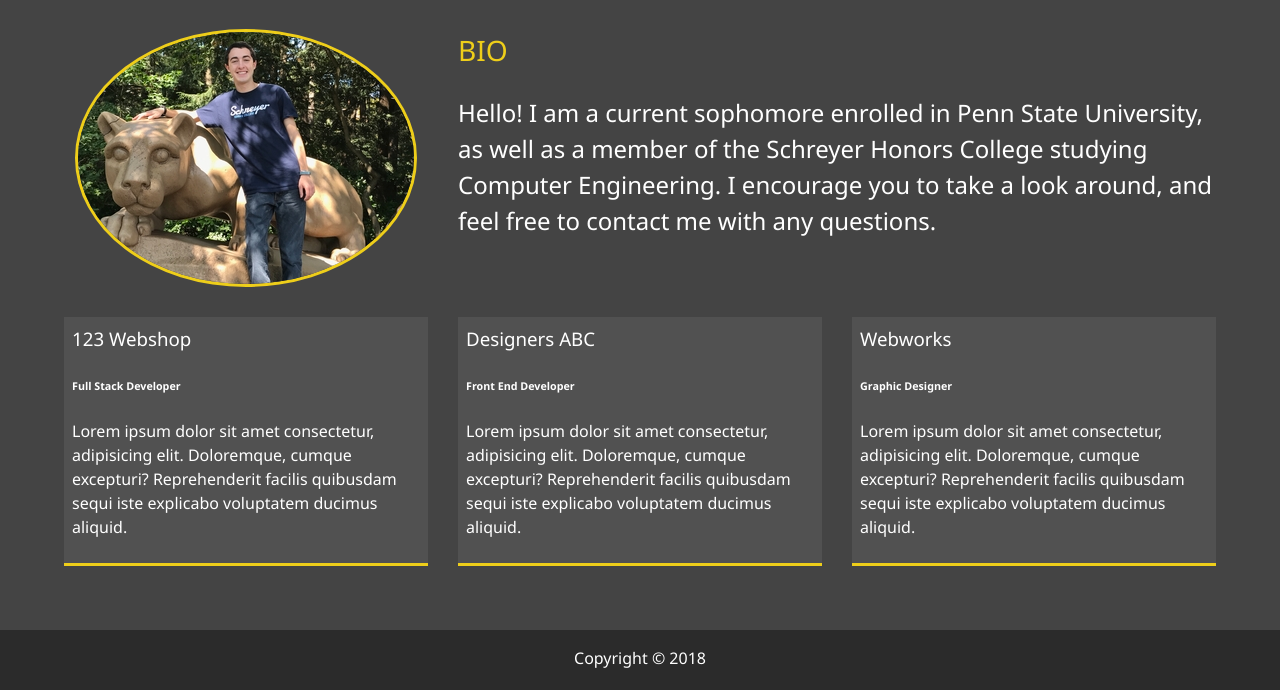
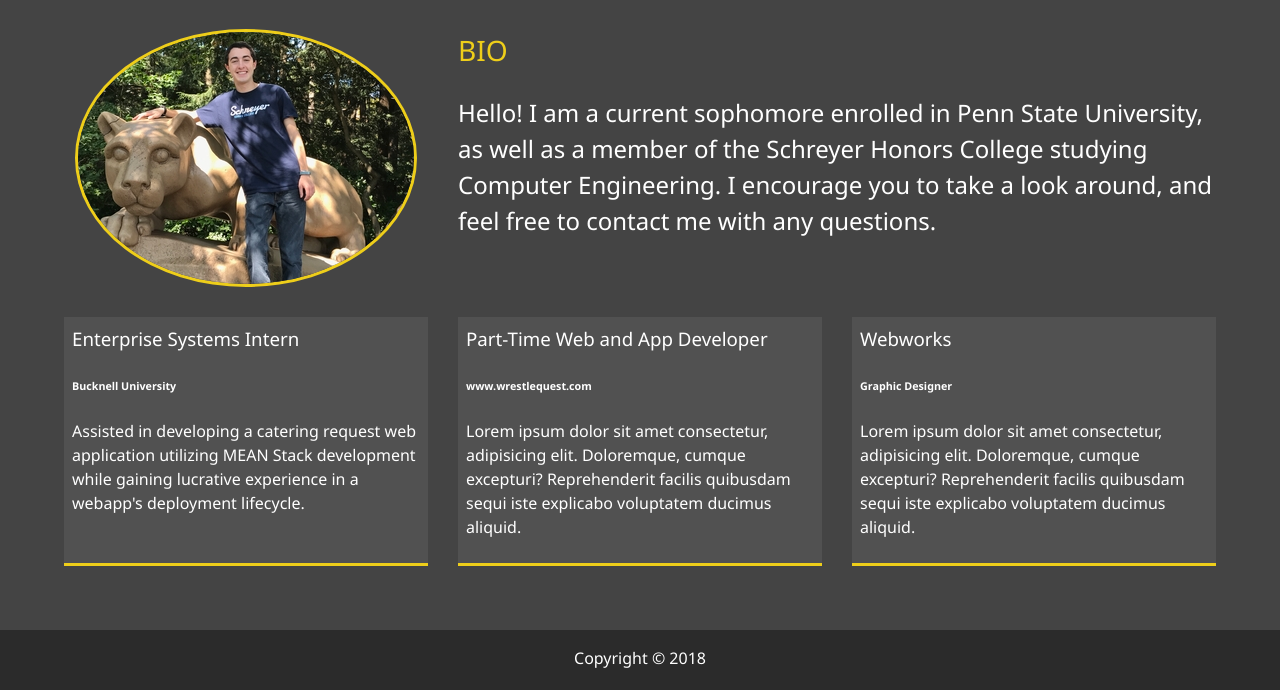
Before and after one commit to nro337/modern_portfolio, a website: page docs/about.html in a window 1280 px wide. Shown: the part 253-943 px from the top of the page. Drawn offline with Linux system fonts and the light colour scheme.

```diff
--- a/docs/about.html
+++ b/docs/about.html
@@ -67,15 +67,16 @@
             </div>
 
             <div class="job job-1">
-                <h3>123 Webshop</h3>
-                <h6>Full Stack Developer</h6>
-                <p>Lorem ipsum dolor sit amet consectetur, adipisicing elit. Doloremque, cumque excepturi? Reprehenderit
-                    facilis quibusdam sequi iste explicabo voluptatem ducimus aliquid.</p>
+                <h3>Enterprise Systems Intern</h3>
+                <h6>Bucknell University</h6>
+                <p>Assisted in developing a catering request web application utilizing MEAN Stack development while gaining
+                    lucrative experience in a webapp's deployment lifecycle.
+                </p>
             </div>
 
             <div class="job job-2">
-                <h3>Designers ABC</h3>
-                <h6>Front End Developer</h6>
+                <h3>Part-Time Web and App Developer</h3>
+                <h6><a href="https://www.wrestlequest.com" target="_blank">www.wrestlequest.com</a></h6>
                 <p>Lorem ipsum dolor sit amet consectetur, adipisicing elit. Doloremque, cumque excepturi? Reprehenderit
                     facilis quibusdam sequi iste explicabo voluptatem ducimus aliquid.</p>
             </div>
```
Also changed, not shown: docs/contact.html (+4 -3 lines), dist/about.html (deleted), dist/contact.html (deleted), dist/img/background.jpg (deleted), dist/img/portrait.jpg (deleted), dist/img/portrait_small.jpg (deleted), dist/img/projects/project1.jpg (deleted), dist/img/projects/project2.jpg (deleted), dist/img/projects/project3.jpg (deleted), dist/img/projects/project4.jpg (deleted), dist/img/projects/project5.jpg (deleted), dist/index.html (deleted), dist/js/main.js (deleted), dist/work.html (deleted).
